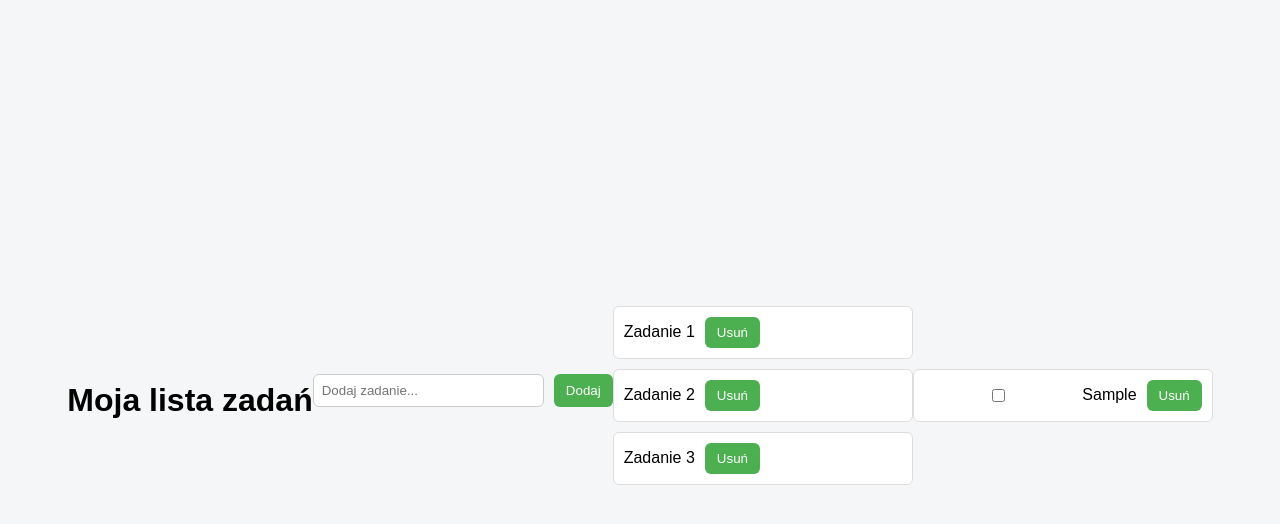
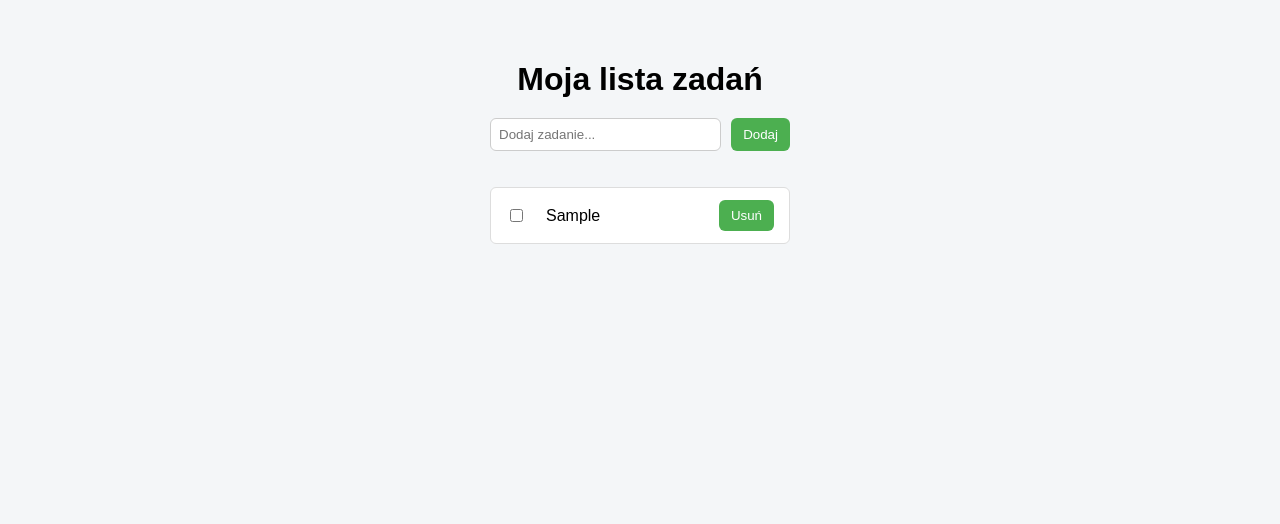
Before and after one commit to Erni2005/nisp_06_todo, a plain HTML site: page index.html in a window 1280 px wide. Both pictures are taken after typing "Sample" into the empty fields and a click on the button "Dodaj". Drawn offline with Linux system fonts and the light colour scheme.

Commit message:
feat: Dodano wymog potwierdzenia danego zadania w checkboxie. Jak sie nacisnie sam przycisk Usun, to przegladarka wysyla komunikat, aby nacisnac checkboxa

```diff
--- a/app.js
+++ b/app.js
@@ -82,6 +82,11 @@ class TodoApp {
   deleteBtn.textContent = "Usuń";
 
   deleteBtn.addEventListener("click", () => {
+    if (!checkbox.checked) {
+      alert("Najpierw zaznacz zadanie ✔");
+      return;
+    }
+
     this.deleteTask(task.id);
   });
 
--- a/index.html
+++ b/index.html
@@ -13,12 +13,6 @@
         <button type="submit">Dodaj</button>
     </form>
 
-    <ul id="lista">
-        <li>Zadanie 1 <button class="usun">Usuń</button></li>
-        <li>Zadanie 2 <button class="usun">Usuń</button></li>
-        <li>Zadanie 3 <button class="usun">Usuń</button></li>
-    </ul>
-
     <ul id="task-list"></ul>
     <script src="app.js"></script>
 </body>
--- a/style.css
+++ b/style.css
@@ -4,9 +4,16 @@ body {
   background-color: #f4f6f8;
 
   display: flex;
-  justify-content: center;
+  flex-direction: column;
   align-items: center;
-  height: 100vh;
+
+  min-height: 100vh;
+  padding-top: 40px;
+}
+
+h1 {
+  text-align: center;
+  margin-bottom: 20px;
 }
 
 form, ul {
@@ -46,19 +53,33 @@ ul {
 
 li {
   background: white;
-  padding: 10px;
+  padding: 12px 15px;
   margin-bottom: 10px;
   border-radius: 6px;
   border: 1px solid #ddd;
+
+  display: grid;
+  grid-template-columns: 30px 1fr auto;
+  align-items: center;
 }
 
-li {
-  display: flex;
-  align-items: center;
-  gap: 10px;
+li span {
+    margin-left: 10px;
+}
+
+li button {
+    margin-left: auto;
 }
 
 li.done span {
   text-decoration: line-through;
   color: #888;
 }
+
+input[type="checkbox"] {
+  justify-self: start;
+}
+
+li button {
+  justify-self: end;
+}
```
Lines whose indentation alone changed are shown as unchanged.
